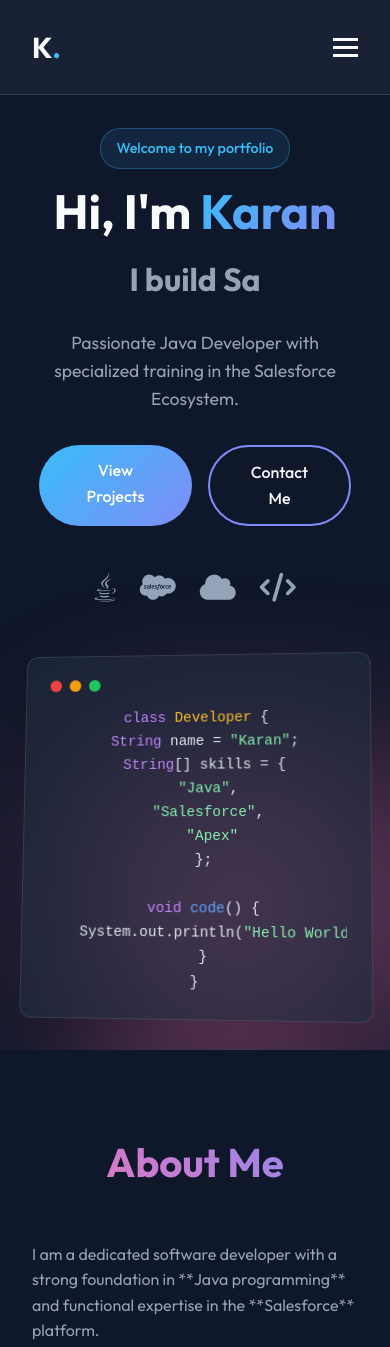
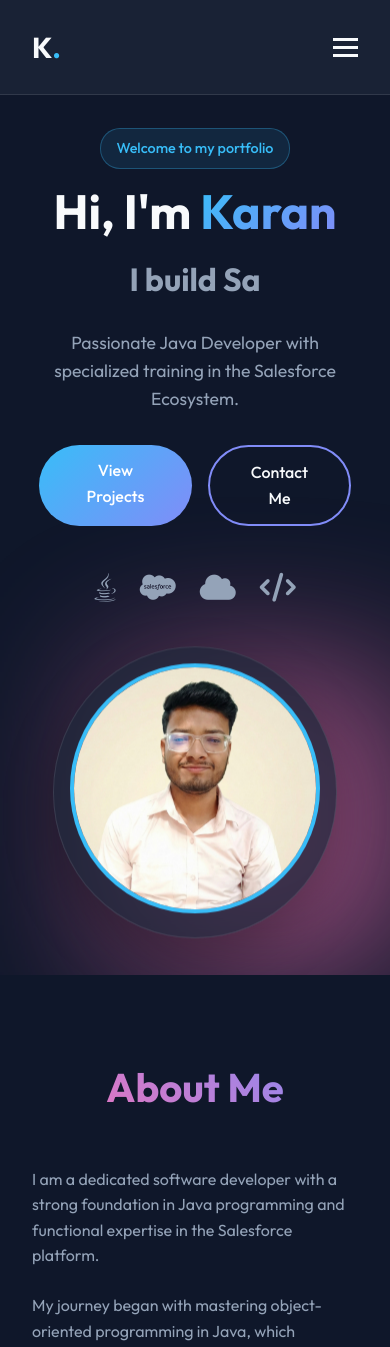
Before and after one commit to karansingh1710/Portfolio, a plain HTML site: page index.html in a window 390 px wide. Shown: the top 1347 px of the page. Drawn offline with Linux system fonts and the light colour scheme.

Commit message:
feat: Replace hero section code card with a profile image and add new styling for it.

```diff
--- a/index.html
+++ b/index.html
@@ -52,27 +52,8 @@
         <div class="hero-visual">
             <div class="blob"></div>
             <div class="blob-2"></div>
-            <!-- We will use a CSS-only modern card representation here instead of a missing image -->
-            <div class="code-cardglass">
-                <div class="card-header">
-                    <span class="dot red"></span>
-                    <span class="dot yellow"></span>
-                    <span class="dot green"></span>
-                </div>
-                <div class="card-body">
-                    <pre><code><span class="keyword">class</span> <span class="class-name">Developer</span> {
-  <span class="keyword">String</span> name = <span class="string">"Karan"</span>;
-  <span class="keyword">String</span>[] skills = {
-    <span class="string">"Java"</span>,
-    <span class="string">"Salesforce"</span>,
-    <span class="string">"Apex"</span>
-  };
-
-  <span class="keyword">void</span> <span class="function">code</span>() {
-    System.out.println(<span class="string">"Hello World!"</span>);
-  }
-}</code></pre>
-                </div>
+            <div class="profile-container">
+                <img src="karan.jpg" alt="Karan" class="profile-img">
             </div>
         </div>
     </header>
@@ -83,8 +64,8 @@
             <div class="about-grid">
                 <div class="about-text">
                     <p>
-                        I am a dedicated software developer with a strong foundation in **Java programming** and
-                        functional expertise in the **Salesforce** platform.
+                        I am a dedicated software developer with a strong foundation in Java programming and
+                        functional expertise in the Salesforce platform.
                     </p>
                     <p>
                         My journey began with mastering object-oriented programming in Java, which naturally led me to
--- a/style.css
+++ b/style.css
@@ -1,9 +1,12 @@
 :root {
     --bg-color: #0f172a;
     --card-bg: #1e293b;
-    --primary-color: #38bdf8; /* Light Blue */
-    --secondary-color: #818cf8; /* Indigo */
-    --accent-color: #f472b6; /* Pink */
+    --primary-color: #38bdf8;
+    /* Light Blue */
+    --secondary-color: #818cf8;
+    /* Indigo */
+    --accent-color: #f472b6;
+    /* Pink */
     --text-color: #f8fafc;
     --text-muted: #94a3b8;
     --glass-bg: rgba(30, 41, 59, 0.7);
@@ -48,6 +51,7 @@ ul {
 .gradient-text {
     background: var(--gradient-1);
     -webkit-background-clip: text;
+    background-clip: text;
     -webkit-text-fill-color: transparent;
 }
 
@@ -62,7 +66,7 @@ ul {
 
 .btn:hover {
     transform: translateY(-3px);
-    box-shadow: 0 10px 20px rgba(0,0,0,0.2);
+    box-shadow: 0 10px 20px rgba(0, 0, 0, 0.2);
 }
 
 .btn.primary {
@@ -91,6 +95,7 @@ ul {
     margin-bottom: 3rem;
     background: var(--gradient-2);
     -webkit-background-clip: text;
+    background-clip: text;
     -webkit-text-fill-color: transparent;
     display: inline-block;
     width: 100%;
@@ -231,7 +236,7 @@ ul {
     border-radius: 12px;
     padding: 1.5rem;
     width: 350px;
-    box-shadow: 0 20px 50px rgba(0,0,0,0.3);
+    box-shadow: 0 20px 50px rgba(0, 0, 0, 0.3);
     position: relative;
     backdrop-filter: blur(10px);
     z-index: 2;
@@ -255,9 +260,17 @@ ul {
     border-radius: 50%;
 }
 
-.red { background-color: #ef4444; }
-.yellow { background-color: #f59e0b; }
-.green { background-color: #22c55e; }
+.red {
+    background-color: #ef4444;
+}
+
+.yellow {
+    background-color: #f59e0b;
+}
+
+.green {
+    background-color: #22c55e;
+}
 
 .card-body pre {
     font-family: 'Consolas', 'Monaco', monospace;
@@ -266,13 +279,30 @@ ul {
     overflow-x: auto;
 }
 
-.keyword { color: #c084fc; } /* Purple */
-.class-name { color: #fbbf24; } /* Amber */
-.string { color: #86efac; } /* Green */
-.function { color: #60a5fa; } /* Blue */
+.keyword {
+    color: #c084fc;
+}
+
+/* Purple */
+.class-name {
+    color: #fbbf24;
+}
+
+/* Amber */
+.string {
+    color: #86efac;
+}
+
+/* Green */
+.function {
+    color: #60a5fa;
+}
+
+/* Blue */
 
 /* Background Blobs */
-.blob, .blob-2 {
+.blob,
+.blob-2 {
     position: absolute;
     width: 300px;
     height: 300px;
@@ -296,8 +326,13 @@ ul {
 }
 
 @keyframes blob-bounce {
-    0% { transform: translate(0, 0) scale(1); }
-    100% { transform: translate(20px, -20px) scale(1.1); }
+    0% {
+        transform: translate(0, 0) scale(1);
+    }
+
+    100% {
+        transform: translate(20px, -20px) scale(1.1);
+    }
 }
 
 /* About Section */
@@ -432,7 +467,7 @@ ul {
 
 .project-card:hover {
     transform: translateY(-5px);
-    box-shadow: 0 10px 30px rgba(0,0,0,0.3);
+    box-shadow: 0 10px 30px rgba(0, 0, 0, 0.3);
 }
 
 .project-overlay {
@@ -462,10 +497,12 @@ ul {
     background: conic-gradient(from 180deg at 50% 50%, #38bdf8 0deg, transparent 60deg);
     filter: blur(40px);
 }
+
 .project-card:nth-child(2)::before {
     background: conic-gradient(from 0deg at 50% 50%, #f472b6 0deg, transparent 60deg);
     filter: blur(40px);
 }
+
 .project-card:nth-child(3)::before {
     background: conic-gradient(from 90deg at 50% 50%, #818cf8 0deg, transparent 60deg);
     filter: blur(40px);
@@ -620,7 +657,8 @@ footer {
 /* Mobile Responsive */
 @media (max-width: 968px) {
     .hero {
-        flex-direction: column-reverse; /* Visual on top on mobile? No, commonly text on top. Let's keep normal flow but stack. Or maybe visual on bottom. Let's try column. */
+        flex-direction: column-reverse;
+        /* Visual on top on mobile? No, commonly text on top. Let's keep normal flow but stack. Or maybe visual on bottom. Let's try column. */
         flex-direction: column;
         text-align: center;
         padding-top: 8rem;
@@ -637,14 +675,20 @@ footer {
         font-size: 3rem;
     }
 
-    .blob { display: none; } /* Simplify on mobile for performance */
+    .blob {
+        display: none;
+    }
 
-    .about-grid, .contact-wrapper {
+    /* Simplify on mobile for performance */
+
+    .about-grid,
+    .contact-wrapper {
         grid-template-columns: 1fr;
     }
 
     .nav-links {
-        display: none; /* Mobile menu needed */
+        display: none;
+        /* Mobile menu needed */
         position: absolute;
         top: 70px;
         left: 0;
@@ -666,10 +710,54 @@ footer {
     .hamburger.active .bar:nth-child(1) {
         transform: translateY(8px) rotate(45deg);
     }
+
     .hamburger.active .bar:nth-child(2) {
         opacity: 0;
     }
+
     .hamburger.active .bar:nth-child(3) {
         transform: translateY(-8px) rotate(-45deg);
     }
 }
+
+/* Profile Image */
+.profile-container {
+    position: relative;
+    z-index: 2;
+    padding: 1rem;
+    background: var(--glass-bg);
+    border-radius: 50%;
+    border: 1px solid var(--glass-border);
+    backdrop-filter: blur(10px);
+    box-shadow: 0 20px 50px rgba(0, 0, 0, 0.3);
+    animation: float 6s ease-in-out infinite;
+}
+
+.profile-img {
+    width: 350px;
+    height: 350px;
+    border-radius: 50%;
+    object-fit: cover;
+    border: 4px solid var(--primary-color);
+}
+
+@keyframes float {
+    0% {
+        transform: translateY(0);
+    }
+
+    50% {
+        transform: translateY(-20px);
+    }
+
+    100% {
+        transform: translateY(0);
+    }
+}
+
+@media (max-width: 968px) {
+    .profile-img {
+        width: 250px;
+        height: 250px;
+    }
+}
```
Also changed, not shown: Karan.jpg (added).
